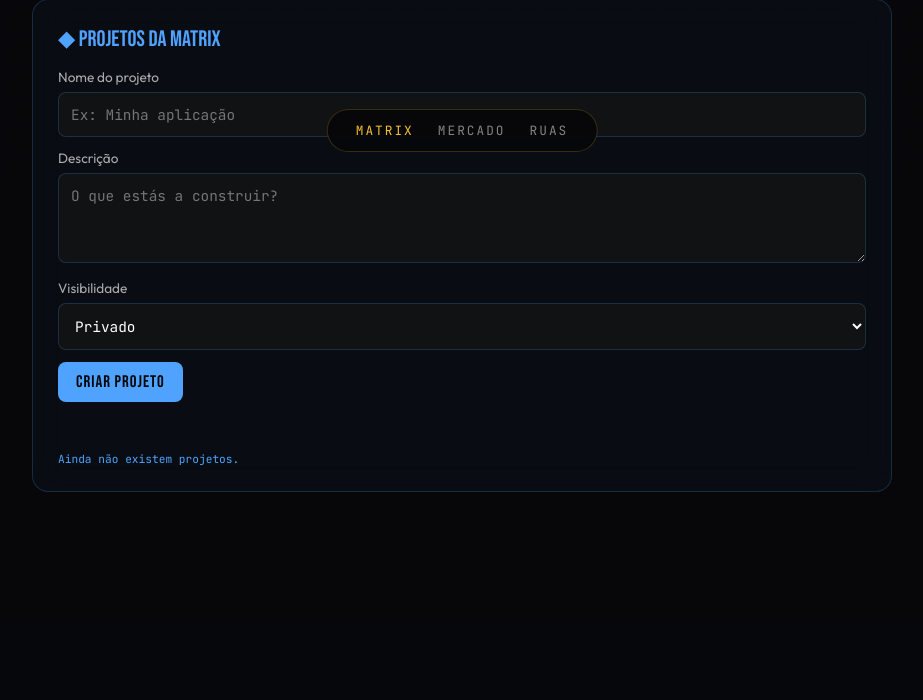
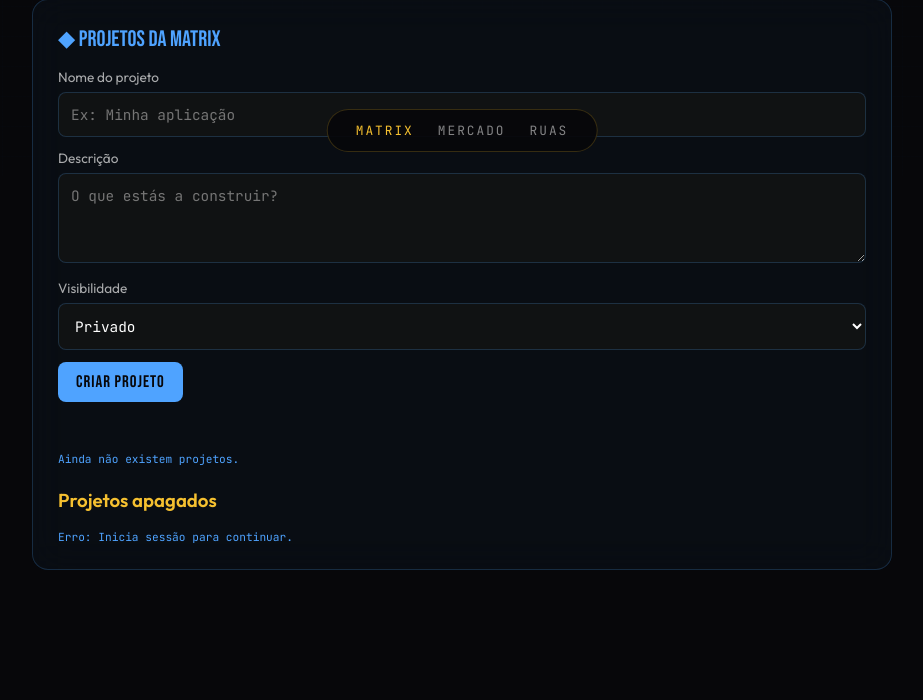
Before and after one commit to vagalume90/VAGALUME90, a Flask app: page /mundo/matrix in a window 1280 px wide. Shown: the part 624-1324 px from the top of the page, without its empty margins (178-1101 px from the left). Before the commit the page ends 1116 px from the top, so only its background shows below. Run offline with Flask 3, Linux system fonts and the light colour scheme; data that the repository does not hold is empty.

Commit message:
Adiciona recuperacao de projetos apagados

```diff
--- a/main.py
+++ b/main.py
@@ -421,6 +421,38 @@ def apagar_projeto_matrix(project_id):
         {"$set": {"estado": "apagado", "apagado_em": datetime.utcnow()}}
     )
     return jsonify({"success": True, "mensagem": "Projeto apagado. Os dados foram preservados para recuperação."})
+
+@app.route('/api/matrix/projetos/apagados', methods=['GET'])
+@login_obrigatorio
+def listar_projetos_apagados_matrix():
+    utilizador = utilizador_atual()
+    projetos = []
+    for projeto in colecao_projetos.find({"proprietario_id": utilizador["_id"], "estado": "apagado"}).sort("apagado_em", -1):
+        projetos.append({
+            "id": str(projeto["_id"]),
+            "nome": projeto.get("nome", ""),
+            "descricao": projeto.get("descricao", ""),
+            "visibilidade": projeto.get("visibilidade", "privado"),
+            "estado": projeto.get("estado", "apagado"),
+            "apagado_em": projeto.get("apagado_em").isoformat() if projeto.get("apagado_em") else None
+        })
+    return jsonify({"success": True, "total": len(projetos), "projetos": projetos})
+
+@app.route('/api/matrix/projetos/<project_id>/restaurar', methods=['POST'])
+@login_obrigatorio
+def restaurar_projeto_matrix(project_id):
+    try:
+        projeto = colecao_projetos.find_one({"_id": ObjectId(project_id), "estado": "apagado"})
+    except Exception:
+        projeto = None
+    erro_acesso = exigir_gestao(projeto)
+    if erro_acesso:
+        return erro_acesso
+    colecao_projetos.update_one(
+        {"_id": projeto["_id"]},
+        {"$set": {"estado": "ativo", "restaurado_em": datetime.utcnow()}, "$unset": {"apagado_em": ""}}
+    )
+    return jsonify({"success": True, "mensagem": "Projeto restaurado com sucesso."})
 
 @app.route('/api/matrix/projetos/<project_id>', methods=['GET'])
 def obter_projeto_matrix(project_id):
--- a/templates/matrix.html
+++ b/templates/matrix.html
@@ -78,7 +78,7 @@ nav a.active { color:var(--gold); }
       <button type="submit">CRIAR PROJETO</button>
       <div class="feedback" id="project-feedback"></div>
     </form>
-    <div class="project-list" id="project-list"><p class="project-meta">A carregar projetos...</p></div>
+    <div class="project-list" id="project-list"><p class="project-meta">A carregar projetos...</p></div><h3 style="margin-top:22px;color:var(--gold)">Projetos apagados</h3><div class="project-list" id="deleted-project-list"><p class="project-meta">A carregar...</p></div>
     <article class="project-card" id="project-detail" hidden></article>
     <article class="project-card" id="file-panel" hidden>
       <h3>Repositório do projeto</h3>
@@ -112,6 +112,7 @@ const aiResponse = document.getElementById('ai-response');
 const sessionBar = document.getElementById('session-bar');
 const projectList = document.getElementById('project-list');
 const projectFeedback = document.getElementById('project-feedback');
+const deletedProjectList = document.getElementById('deleted-project-list');
 const filePanel = document.getElementById('file-panel');
 const fileList = document.getElementById('file-list');
 const fileFeedback = document.getElementById('file-feedback');
@@ -412,12 +413,64 @@ async function viewProject(projectId) {
   }
 }
 
+async function loadDeletedProjects() {
+  deletedProjectList.replaceChildren();
+  try {
+    const response = await fetch('/api/matrix/projetos/apagados');
+    const data = await response.json();
+    if (!response.ok || !data.success) throw new Error(data.error || 'Não foi possível carregar projetos apagados.');
+    if (!data.projetos.length) {
+      const empty = document.createElement('p');
+      empty.className = 'project-meta';
+      empty.textContent = 'Não tens projetos apagados.';
+      deletedProjectList.appendChild(empty);
+      return;
+    }
+    data.projetos.forEach(project => {
+      const card = document.createElement('article');
+      card.className = 'project-card';
+      const title = document.createElement('h3');
+      title.textContent = project.nome;
+      const meta = document.createElement('div');
+      meta.className = 'project-meta';
+      meta.textContent = `${project.visibilidade} · apagado`;
+      const restore = document.createElement('button');
+      restore.type = 'button';
+      restore.className = 'secondary';
+      restore.textContent = 'RESTAURAR PROJETO';
+      restore.addEventListener('click', () => restoreProject(project.id));
+      card.append(title, meta, restore);
+      deletedProjectList.appendChild(card);
+    });
+  } catch (error) {
+    const message = document.createElement('p');
+    message.className = 'project-meta';
+    message.textContent = `Erro: ${error.message}`;
+    deletedProjectList.appendChild(message);
+  }
+}
+
+async function restoreProject(projectId) {
+  if (!window.confirm('Restaurar este projeto?')) return;
+  try {
+    const response = await fetch(`/api/matrix/projetos/${encodeURIComponent(projectId)}/restaurar`, {method: 'POST'});
+    const data = await response.json();
+    if (!response.ok || !data.success) throw new Error(data.error || 'Não foi possível restaurar o projeto.');
+    showFeedback(data.mensagem);
+    await loadProjects();
+    await loadDeletedProjects();
+  } catch (error) {
+    showFeedback(error.message, true);
+  }
+}
+
 async function loadProjects() {
   try {
     const response = await fetch('/api/matrix/projetos');
     const data = await response.json();
     if (!response.ok || !data.success) throw new Error(data.error || 'Não foi possível carregar projetos.');
     renderProjects(data.projetos || []);
+    await loadDeletedProjects();
   } catch (error) {
     projectList.replaceChildren();
     const message = document.createElement('p');
```
